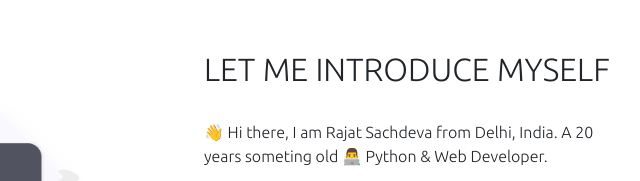
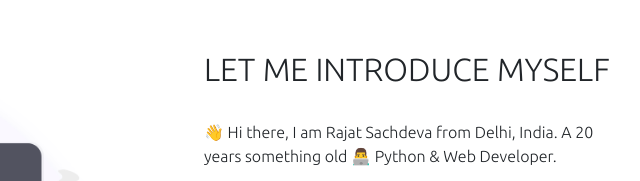
Before and after one commit to rajat3105/Portfolio, a plain HTML site: page index.html in a window 1280 px wide. Shown: the part 880-1061 px from the top of the page, 451-1091 px from the left. Drawn offline with Linux system fonts and the light colour scheme.

Commit message:
Update index.html

```diff
--- a/index.html
+++ b/index.html
@@ -91,7 +91,7 @@
                 <div class="paragraph py-4 w-75">
                     <p class="para">
                       👋️ Hi there, I am Rajat Sachdeva from Delhi, India.
-                      A 20 years someting old 👨‍💻️ Python & Web Developer.
+                      A 20 years something old 👨‍💻️ Python & Web Developer.
 
                     </p>
                     <p class="para">
```
